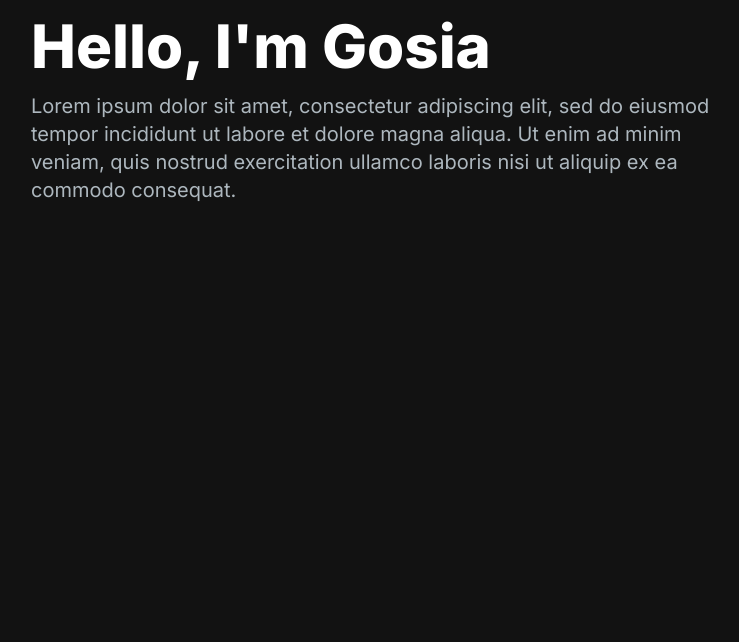
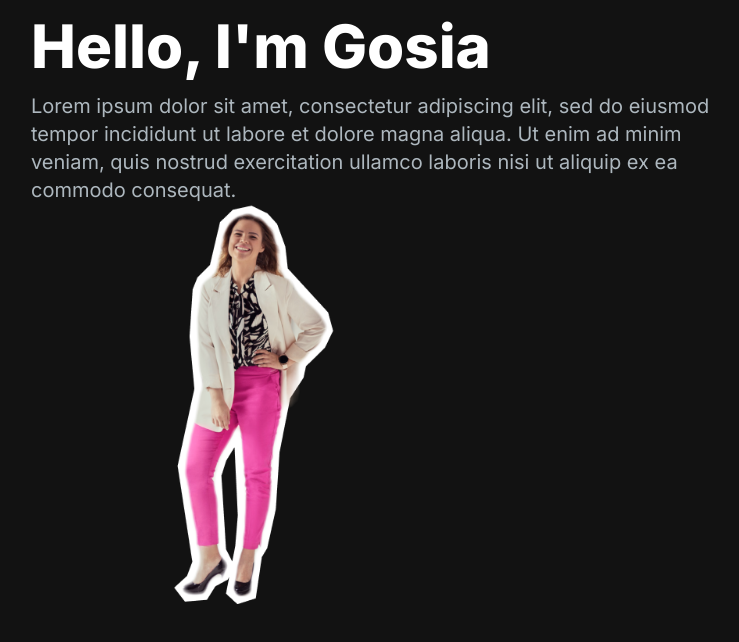
Before and after one commit to gosiast/NextJs-portfolio, a Next.js app: page / in a window 1280 px wide. Shown: the top 642 px of the page, without its empty margins (17-756 px from the left). Built offline with nearby package versions, Linux system fonts and the light colour scheme.

Commit message:
updated hero image

```diff
--- a/app/components/HeroSection.jsx
+++ b/app/components/HeroSection.jsx
@@ -1,4 +1,5 @@
 import React from "react";
+import Image from "next/image";
 
 const HeroSection = () => {
     return (<section>
@@ -11,7 +12,7 @@ Lorem ipsum dolor sit amet, consectetur adipiscing elit, sed do eiusmod tempor i
    </div>
    </div>
    <div className="col-span-5">
-
+<Image src="/images/hero_photo.png" alt="hero image" width={400} height={500} />
    </div>
     </section>
 )};
```
Also changed, not shown: public/images/hero-profile-photo.png (deleted), public/images/hero_photo.png (added).
